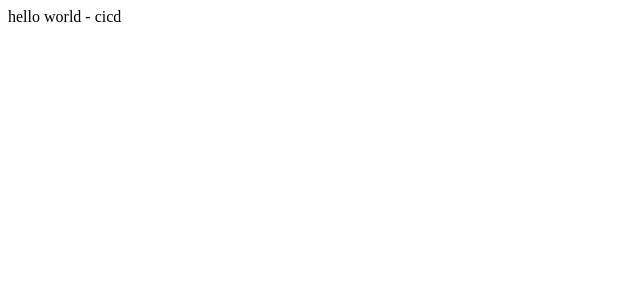
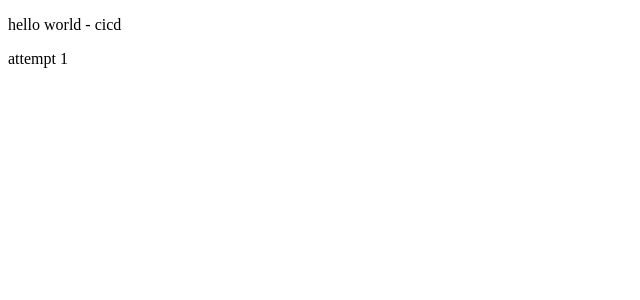
Before and after one commit to a94park/cicd-test, a React (Vite) app: page / in a window 1280 px wide. Shown: the top 300 px of the page, without its empty margins (0-640 px from the left). Built offline with nearby package versions, Linux system fonts and the light colour scheme.

Commit message:
attempt 1

```diff
--- a/src/App.jsx
+++ b/src/App.jsx
@@ -1,5 +1,10 @@
 function App() {
-  return <>hello world - cicd</>;
+  return (
+    <>
+      <p>hello world - cicd</p>
+      <p>attempt 1</p>
+    </>
+  );
 }
 
 export default App;
```
